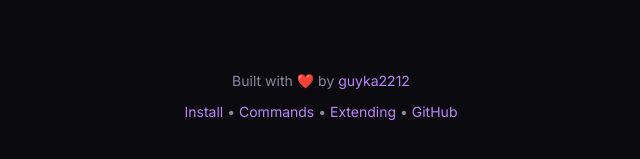
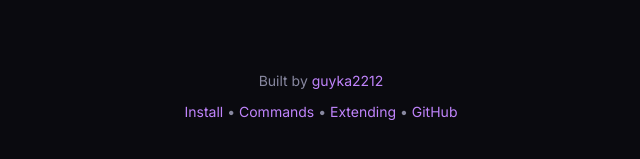
Before and after one commit to guyka2212/gita-site, a plain HTML site: page index.html in a window 1280 px wide. Shown: the part 4886-5045 px from the top of the page, 319-959 px from the left. Drawn offline with Linux system fonts and the light colour scheme.

Commit message:
Remove emoji from footer

```diff
--- a/index.html
+++ b/index.html
@@ -485,7 +485,7 @@
 
 <footer>
   <div class="container">
-    <p>Built with ❤️ by <a href="https://github.com/guyka2212" target="_blank">guyka2212</a></p>
+    <p>Built by <a href="https://github.com/guyka2212" target="_blank">guyka2212</a></p>
     <p style="margin-top:8px">
       <a href="#install">Install</a> •
       <a href="#commands">Commands</a> •
```
